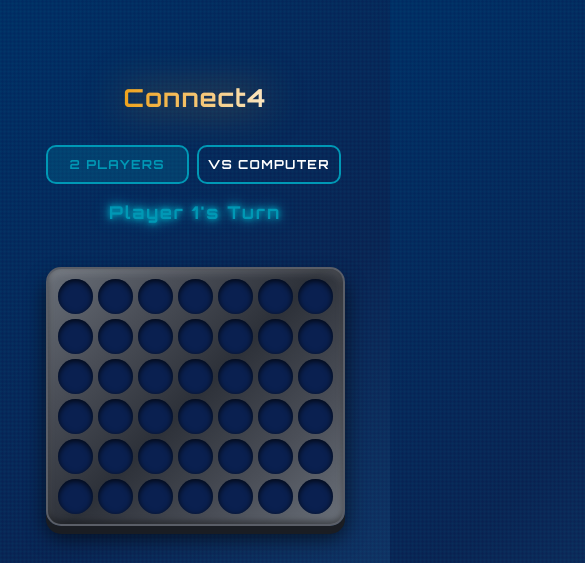
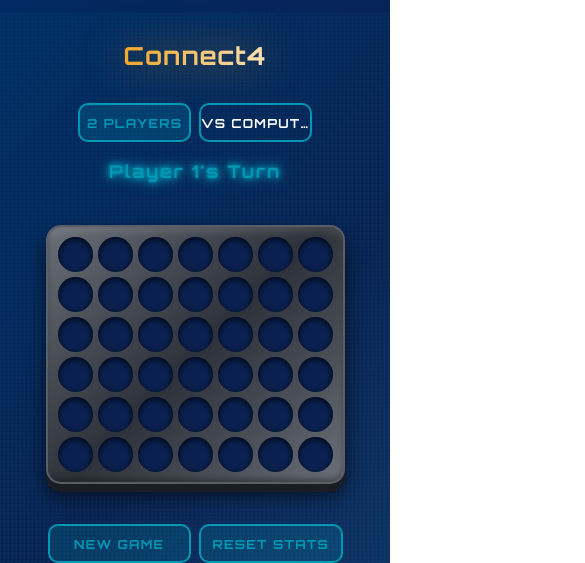
Before and after one commit to Legende-X/connect4-game, a plain HTML site: page index.html in a window 390 px wide. Shown: the top 563 px of the page, 585 px wide, since content can reach past the window. Drawn offline with Linux system fonts and the light colour scheme.

Commit message:
Add files via upload

```diff
--- a/index.html
+++ b/index.html
@@ -32,6 +32,11 @@
             box-sizing: border-box;
         }
 
+        html {
+            overflow-x: hidden;
+            max-width: 100%;
+        }
+
         body {
             font-family: 'Rajdhani', sans-serif;
             background: linear-gradient(135deg, rgb(1, 42, 98) 0%, #0a2050 50%, #153a6e 100%);
@@ -41,6 +46,7 @@
             align-items: center;
             color: #fff;
             overflow-x: hidden;
+            max-width: 100%;
             position: relative;
         }
 
@@ -118,6 +124,9 @@
             justify-content: center;
             margin-bottom: 1.5rem;
             padding: 0.5rem;
+            width: fit-content;
+            margin-left: auto;
+            margin-right: auto;
         }
 
         .mode-btn {
@@ -133,6 +142,8 @@
             text-transform: uppercase;
             letter-spacing: 0.1em;
             transition: all 0.3s ease;
+            flex: 0 0 auto;
+            width: auto;
         }
 
         .mode-btn.active {
@@ -362,6 +373,16 @@
                 padding-left: 20px;
                 padding-right: 20px;
                 padding-top: 2.5rem;
+                width: 100%;
+                max-width: 100%;
+                overflow-x: hidden;
+            }
+
+            body {
+                align-items: flex-start;
+                justify-content: center;
+                overflow-x: hidden;
+                width: 100%;
             }
 
             h1 {
```
